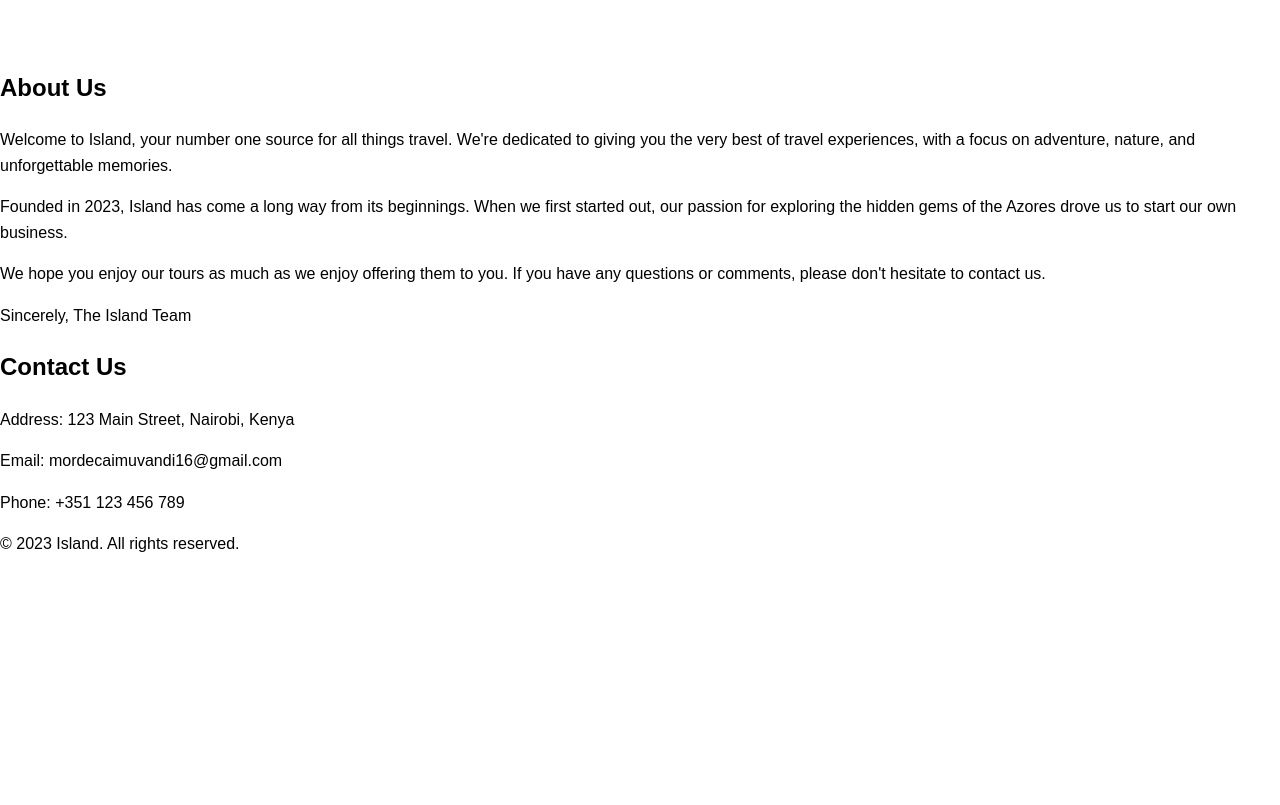
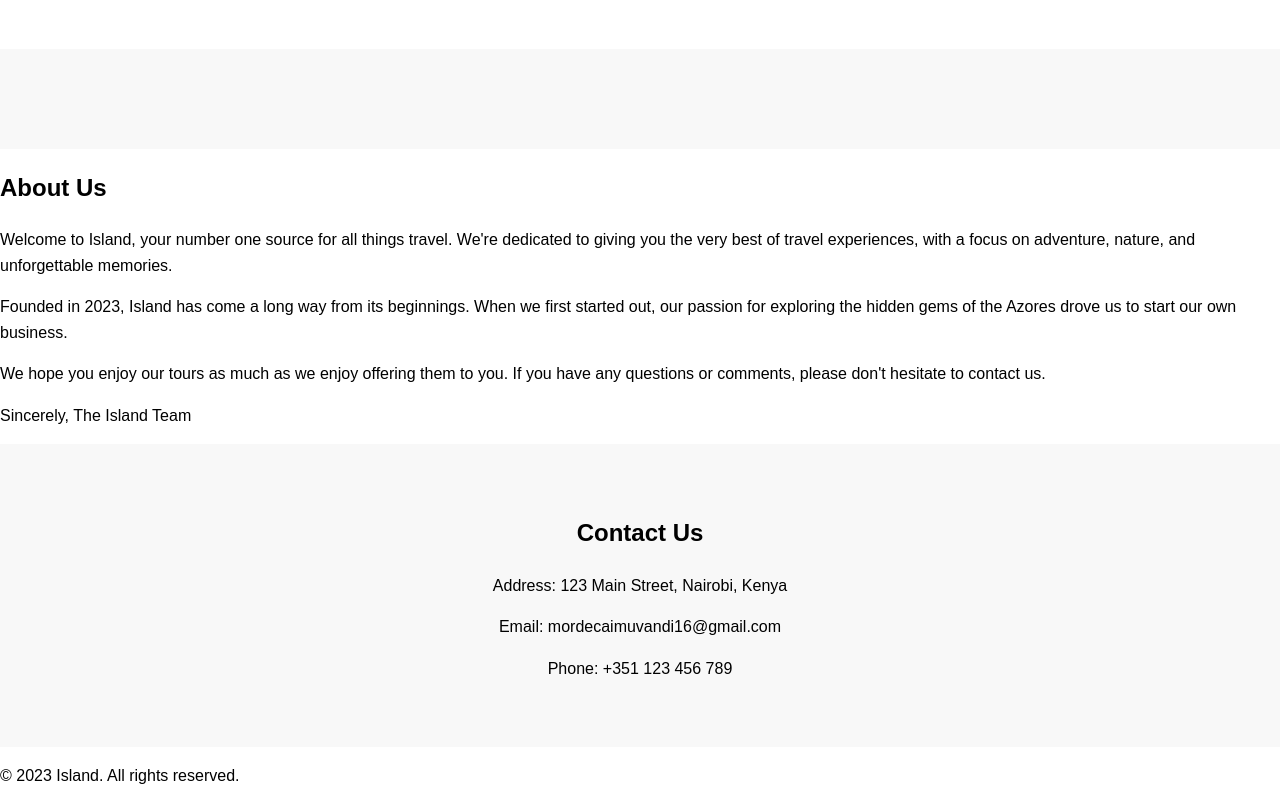
Before and after one commit to thee-grinch/html-assinment, a plain HTML site: page codes/index.html in a window 1280 px wide. Shown: the part 1859-2664 px from the top of the page. Before the commit the page ends 2432 px from the top, so only its background shows below. Drawn offline with Linux system fonts and the light colour scheme.

Commit message:
contact add

```diff
--- a/codes/index.html
+++ b/codes/index.html
@@ -244,14 +244,15 @@
         </div>
         <button >To top</button>
     </section>
-    <section id="about" class="about">
+
+    <section id="about" class="about" style="padding: 50px 20px; background-color: #f8f8f8; text-align: center;"></section>
         <h2>About Us</h2>
         <p>Welcome to Island, your number one source for all things travel. We're dedicated to giving you the very best of travel experiences, with a focus on adventure, nature, and unforgettable memories.</p>
         <p>Founded in 2023, Island has come a long way from its beginnings. When we first started out, our passion for exploring the hidden gems of the Azores drove us to start our own business.</p>
         <p>We hope you enjoy our tours as much as we enjoy offering them to you. If you have any questions or comments, please don't hesitate to contact us.</p>
         <p>Sincerely, The Island Team</p>
     </section>
-    <section class="contact">
+    <section class="contact" style="padding: 50px 20px; background-color: #f8f8f8; text-align: center;">
         <h2>Contact Us</h2>
         <p>Address: 123 Main Street, Nairobi, Kenya</p>
         <p>Email: mordecaimuvandi16@gmail.com</p>
```
